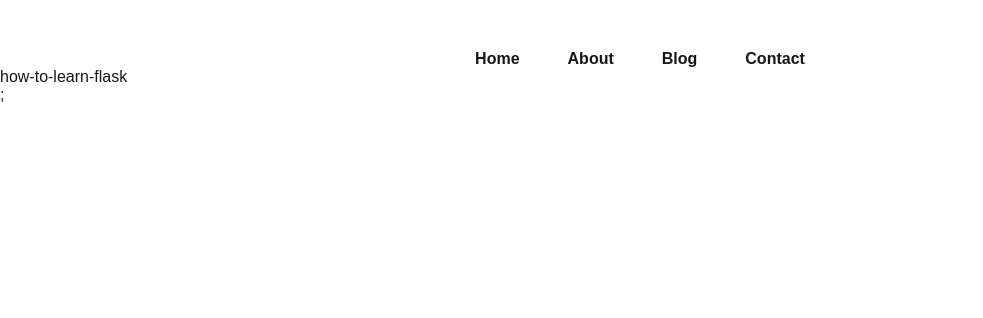
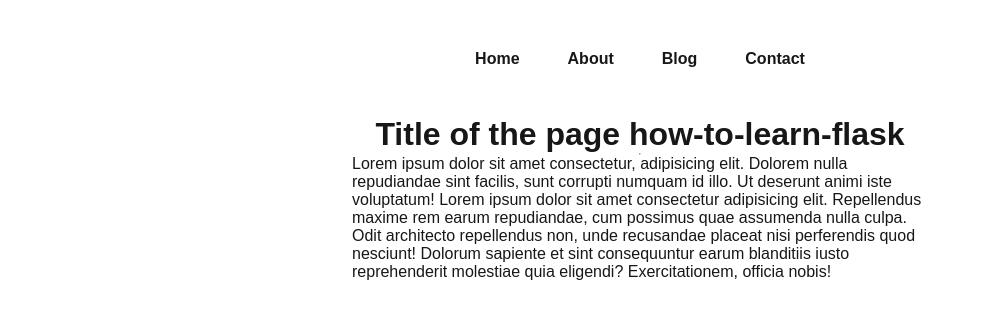
Before and after one commit to wahid022/huntingCoder, a Next.js app: page /blogpost/how-to-learn-flask in a window 1280 px wide. Shown: the top 318 px of the page, without its empty margins (0-983 px from the left). Built offline with nearby package versions, Linux system fonts and the light colour scheme.

Commit message:
Added the blogdata as json file and making the api endpoints and serving data handling on server side using controller in nextjs

```diff
--- /dev/null
+++ b/blogdata/how-to-learn-flask.json
@@ -0,0 +1,5 @@
+{
+    "title": "How to learn JavaScript",
+    "content": "JavaScript (/ˈdʒɑːvəskrɪpt/),[10] often abbreviated JS, is a programming language that is one of the core technologies of the World Wide Web, alongside HTML and CSS.[11] Over 97% of websites use JavaScript on the client side for web page behavior,[12] often incorporating third-party libraries.[13] All major web browsers have a dedicated JavaScript engine to execute the code on users' devices. JavaScript is a high-level, often just-in-time compiled language that conforms to the ECMAScript standard.[14] It has dynamic typing, prototype-based object-orientation, and first-class functions. It is multi-paradigm, supporting event-driven, functional, and imperative programming styles. It has application programming interfaces (APIs) for working with text, dates, regular expressions, standard data structures, and the Document Object Model (DOM). The ECMAScript standard does not include any input/output (I/O), such as networking, storage, or graphics facilities. In practice, the web browser or other runtime system provides JavaScript APIs for I/O. JavaScript engines were originally used only in web browsers, but are now core components of some servers and a variety of applications. The most popular runtime system for this usage is Node.js. Although Java and JavaScript are similar in name, syntax, and respective standard libraries, the two languages are distinct and differ greatly in design.",
+    "author": "Harry bhai"
+}
--- /dev/null
+++ b/blogdata/how-to-learn-javascript.json
@@ -0,0 +1,5 @@
+{
+    "title": "How to learn JavaScript",
+    "content": "JavaScript (/ˈdʒɑːvəskrɪpt/),[10] often abbreviated JS, is a programming language that is one of the core technologies of the World Wide Web, alongside HTML and CSS.[11] Over 97% of websites use JavaScript on the client side for web page behavior,[12] often incorporating third-party libraries.[13] All major web browsers have a dedicated JavaScript engine to execute the code on users' devices. JavaScript is a high-level, often just-in-time compiled language that conforms to the ECMAScript standard.[14] It has dynamic typing, prototype-based object-orientation, and first-class functions. It is multi-paradigm, supporting event-driven, functional, and imperative programming styles. It has application programming interfaces (APIs) for working with text, dates, regular expressions, standard data structures, and the Document Object Model (DOM). The ECMAScript standard does not include any input/output (I/O), such as networking, storage, or graphics facilities. In practice, the web browser or other runtime system provides JavaScript APIs for I/O. JavaScript engines were originally used only in web browsers, but are now core components of some servers and a variety of applications. The most popular runtime system for this usage is Node.js. Although Java and JavaScript are similar in name, syntax, and respective standard libraries, the two languages are distinct and differ greatly in design.",
+    "author": "Harry bhai"
+}
--- /dev/null
+++ b/blogdata/how-to-learn-nextjs.json
@@ -0,0 +1,5 @@
+{
+    "title": "How to learn JavaScript",
+    "content": "JavaScript (/ˈdʒɑːvəskrɪpt/),[10] often abbreviated JS, is a programming language that is one of the core technologies of the World Wide Web, alongside HTML and CSS.[11] Over 97% of websites use JavaScript on the client side for web page behavior,[12] often incorporating third-party libraries.[13] All major web browsers have a dedicated JavaScript engine to execute the code on users' devices. JavaScript is a high-level, often just-in-time compiled language that conforms to the ECMAScript standard.[14] It has dynamic typing, prototype-based object-orientation, and first-class functions. It is multi-paradigm, supporting event-driven, functional, and imperative programming styles. It has application programming interfaces (APIs) for working with text, dates, regular expressions, standard data structures, and the Document Object Model (DOM). The ECMAScript standard does not include any input/output (I/O), such as networking, storage, or graphics facilities. In practice, the web browser or other runtime system provides JavaScript APIs for I/O. JavaScript engines were originally used only in web browsers, but are now core components of some servers and a variety of applications. The most popular runtime system for this usage is Node.js. Although Java and JavaScript are similar in name, syntax, and respective standard libraries, the two languages are distinct and differ greatly in design.",
+    "author": "Wahi bhai"
+}
--- /dev/null
+++ b/src/pages/api/blogs.js
@@ -0,0 +1,31 @@
+import { promises as fs } from "fs";
+
+// Next.js API route support: https://nextjs.org/docs/api-routes/introduction
+
+// Here We are Working on Server Side ...
+
+//  Note : Here req is coming from the url here or from the client To the server But Response is being given from the server to the client
+
+export default async function handler(req, res) {
+  try {
+    // Here We are just finding the path of the file using readFile function
+    const file = await fs.readFile(`${process.cwd()}/blogdata/${req.query.slug}.json`,"utf8");
+
+    // Here We are Reading the file from blogdata folder and whatever we are writing in url will be fetched as a req
+    //  and with the help of req.query.slug we can fetched the file_name inside blogdata folder and show the json data to the browser.
+
+    // Eg : the URL : http://localhost:3000/api/blogs?slug=how-to-learn-javascript  ,
+    // this will return { slug: 'how-to-learn-javascript' } in req.query
+
+    //  Here file is a JSON string and to convert the JSON string into JSON Object  we use JSON.parse
+    const data = JSON.parse(file);
+    // console.log("wahi",data);
+    //   console.log("wahi",req.query)
+    res.status(200).json(data);
+  } catch (err) {
+    //  So Finally The Summarizing the step ... Here on Hitting a Particular Url /Api the server is giving the data to client from the JSON data stored in blogdata
+
+    console.log(err);
+    return res.status(404).json({ error: "File not found/Internal Server Error" });
+  }
+}
--- a/src/pages/api/hello.js
+++ b/src/pages/api/hello.js
@@ -1,5 +1,7 @@
+import { promises as fs } from 'fs';
+
 // Next.js API route support: https://nextjs.org/docs/api-routes/introduction
 
 export default function handler(req, res) {
-  res.status(200).json({ name: "John Doe" });
+  res.status(200).json({name:"Wahi"});
 }
--- a/src/pages/blogpost/[slug].js
+++ b/src/pages/blogpost/[slug].js
@@ -1,15 +1,27 @@
+import React from 'react';
 import { useRouter } from 'next/router'
-import React from 'react'
+import styles from '../../styles/BlogPost.module.css'
 
+// Step 1: Find the file corresponding to the slug
+// Step 2: Populate them inside the page
+
+//  [slug] file is for the dynamic routing inside blogpost folder sp any url corresponding to localhost:3000//blogpost/anyname will be automatically visible through slug...
 const slug = () => {
+    const router = useRouter();
+    const { slug } = router.query;
 
-    const router=useRouter();
-    const{slug}=router.query;
-  return (
-    <div>
-      {slug}
-    </div>
-  )
-}
+
+    //  Here we are displaying the common data for the url -- localhost:3000//blogpost/anyname
+    return <div className={styles.container}>
+        <main className={styles.main}>
+        <h1>Title of the page {slug}</h1>
+        <hr />
+        <div>
+            Lorem ipsum dolor sit amet consectetur, adipisicing elit. Dolorem nulla repudiandae sint facilis, sunt corrupti numquam id illo. Ut deserunt animi iste voluptatum!
+        Lorem ipsum dolor sit amet consectetur adipisicing elit. Repellendus maxime rem earum repudiandae, cum possimus quae assumenda nulla culpa. Odit architecto repellendus non, unde recusandae placeat nisi perferendis quod nesciunt! Dolorum sapiente et sint consequuntur earum blanditiis iusto reprehenderit molestiae quia eligendi? Exercitationem, officia nobis!
+        </div>
+        </main>
+    </div>;
+};
 
 export default slug;
--- /dev/null
+++ b/src/styles/Blog.module.css
@@ -0,0 +1,14 @@
+.main {
+    min-height: 100vh;
+    flex: 1;
+    display: flex;
+    flex-direction: column;
+    justify-content: center;
+    align-items: center;
+    justify-content: flex-start;
+      padding-top: 3rem;
+  }
+
+.blogItemh3{
+    cursor: pointer;
+}
--- /dev/null
+++ b/src/styles/BlogPost.module.css
@@ -0,0 +1,14 @@
+.main {
+    min-height: 100vh;
+    flex: 1;
+    display: flex;
+    flex-direction: column;
+    justify-content: center;
+    align-items: center;
+    justify-content: flex-start;
+      padding-top: 3rem;
+  }
+
+  .container {
+    padding: 0 22rem;
+  }
```
Also changed, not shown: src/pages/blog.js (+28 -9 lines), src/pages/index.js (+4 -7 lines).
